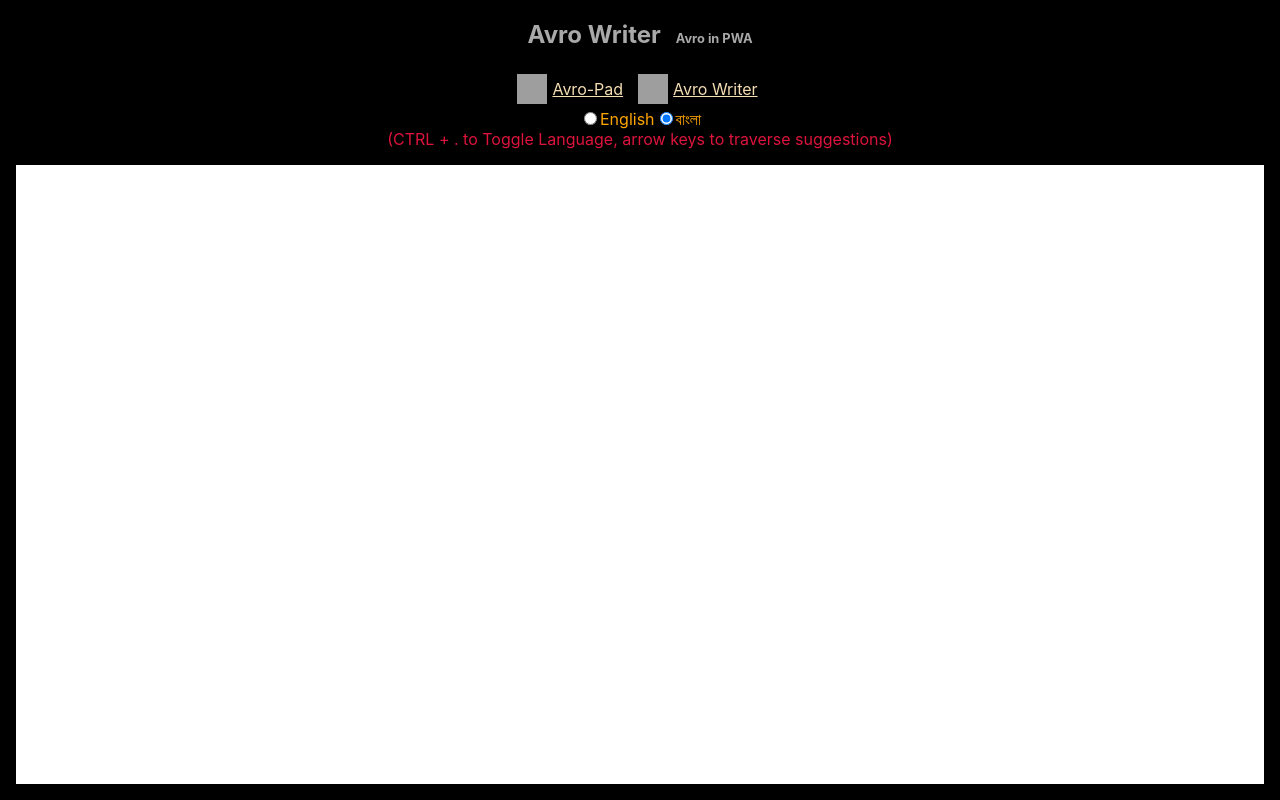
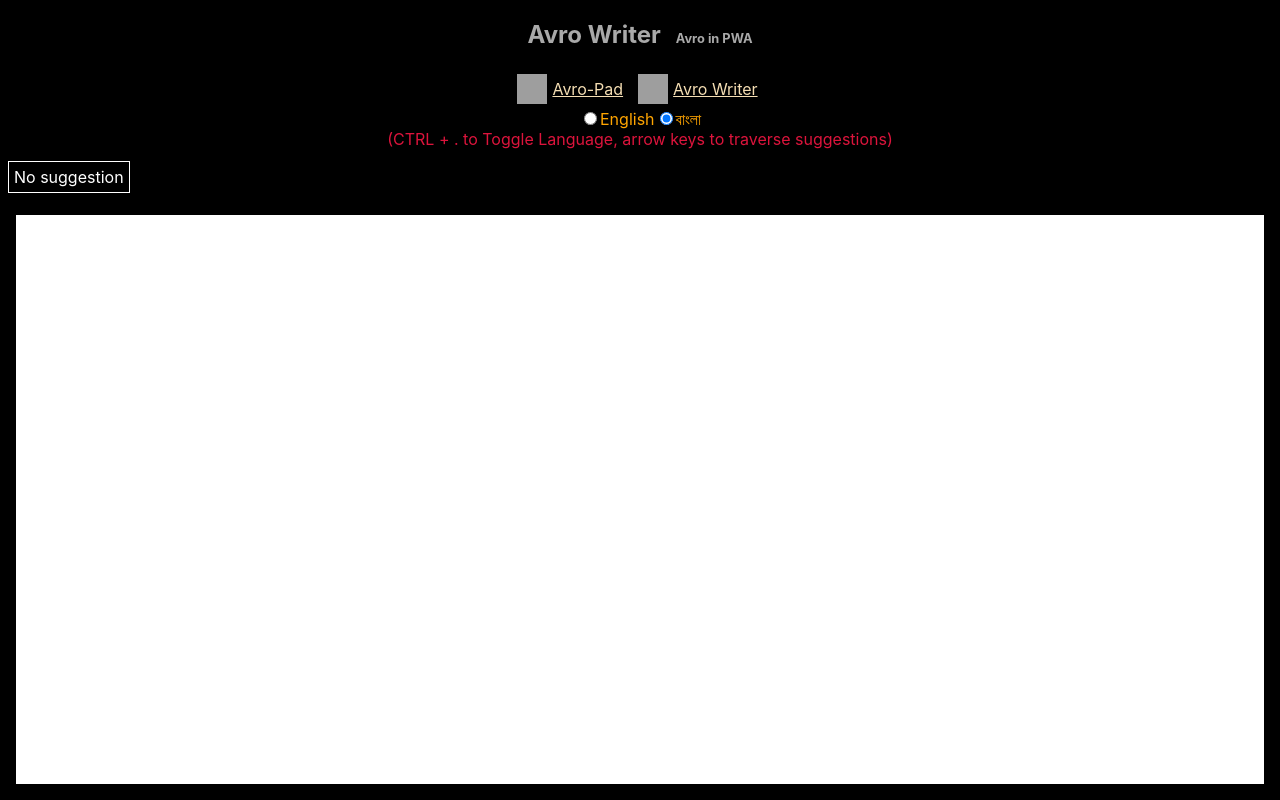
Before and after one commit to ibrahim-13/avro-writer, a React (Create React App) app: page / in a window 1280 px wide. Built offline with nearby package versions, Linux system fonts and the light colour scheme; grey boxes are pictures that could not be loaded.

Commit message:
UI for suggestion

```diff
--- a/src/App.css
+++ b/src/App.css
@@ -63,6 +63,31 @@
   color: crimson;
 }
 
+.suggestion {
+  display: flex;
+  overflow-y: hidden;
+  overflow-x: auto;
+  align-items: center;
+  margin-top: 7px;
+}
+
+.suggest {
+  display: block;
+  cursor: pointer;
+  margin-top: 1rem;
+  margin-bottom: 1rem;
+  margin-left: 0.5rem;
+  margin-right: 0.5rem;
+  border: 1px solid;
+  padding: 5px;
+}
+
+.selected {
+  background: white;
+  color: black;
+  font-weight: 500;
+}
+
 @media screen and (max-width: 768px) {
   .info-keybinding {
     display: none;
--- a/src/App.tsx
+++ b/src/App.tsx
@@ -3,6 +3,7 @@
 import { Header } from './Header';
 import { InfoKeyBinding } from './InfoKeyBinding';
 import { LocalStorageAccess } from './localstorage';
+import { Suggestion } from './suggestion';
 
 function App(): JSX.Element {
   const [lang, setLang] = React.useState<string | null>(LocalStorageAccess.LangSelection || 'bn');
@@ -37,6 +38,7 @@
         <label htmlFor="lang_bn">বাংলা</label>
       </form>
       <InfoKeyBinding />
+      <Suggestion />
       <textarea className="text-area" wrap="hard" />
     </div>
   );
--- a/src/avroLib/index.ts
+++ b/src/avroLib/index.ts
@@ -1,13 +1,13 @@
 import { wrap } from 'comlink';
 
-type TSuggest = {
+export type TAvroSuggestion = {
   prevSelection: number,
   words: string[],
 }
 
 type TAvroPhonetic = {
   getVersion: () => string;
-  getSuggestion: (queryText: string) => TSuggest;
+  getSuggestion: (queryText: string) => TAvroSuggestion;
   setCommit: (queryText: string, bnValue: string) => void;
 }
 
--- /dev/null
+++ b/src/suggestion.tsx
@@ -0,0 +1,18 @@
+import React from 'react';
+import { TAvroSuggestion } from './avroLib';
+
+type Props = {
+  suggestions?: TAvroSuggestion;
+}
+
+export function Suggestion(props: Props): JSX.Element {
+  return (
+    <div className="suggestion">
+      {props.suggestions && props.suggestions.words.length > 0 ? (
+        props.suggestions.words.map(s => <div key={Date.now()} className="suggest">{s}</div>)
+      ) : (
+          <div className="suggest">No suggestion</div>
+        )}
+    </div>
+  );
+}
```
